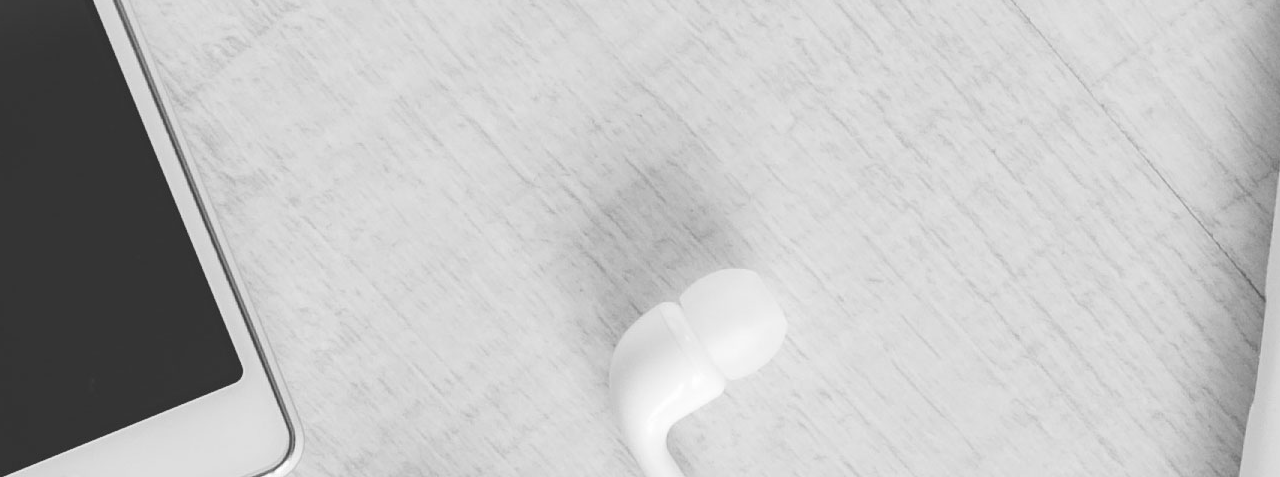
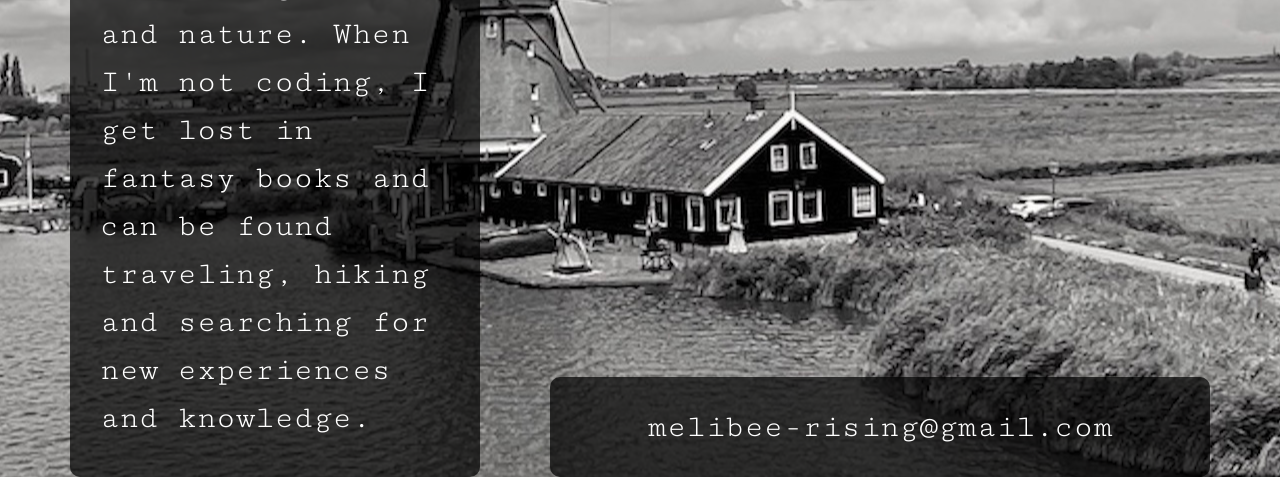
Before and after one commit to melibee-coding/206-flexbox-custom, a plain HTML site: page index.html in a window 1280 px wide. Shown: the part 323-800 px from the top of the page. Drawn offline with nearby package versions, Linux system fonts and the light colour scheme; a web font is replaced by a local one.

Commit message:
Updated layout to flexbox and other customizations

```diff
--- a/css/main.css
+++ b/css/main.css
@@ -12,8 +12,8 @@
 
 html {
     color: #222;
-    font-size: 1em;
-    line-height: 1.4;
+    font-size: 1rem;
+    line-height: 1.5;
 }
 
 /*
@@ -97,38 +97,59 @@ textarea {
 
 /*Large Background Image*/
 html {
-  background: url(../img/bkgd2.jpg) no-repeat center center fixed;
-   /* set height to 100% - these are important for allowing content to vertically align */
+    background: url(../img/windmills-zaneese-bw-1200px.jpg) no-repeat center center fixed;
+    height: 100%;
 }
 
 body {
-  /* set height to 100% - these are important for allowing content to vertically align */
+    height: 100%;
 }
 
 .wrapper {
-  /* set the display to flex and use the justify-content & align-items properties to center all child elements on the page */
+    display: flex;
+    justify-content: space-evenly;
+    align-items: flex-end;
     margin: 0;
     height: 100%;
     width: 100%;
 }
 
 #content {
-  /* set the display to flex and use the justify-content & align-items properties to center the text within the div*/
+    display: flex;
+    justify-content: center;
+    align-items: center;
     background: #222;
-  background:rgba(0,0,0,0.7);
+    background: rgba(0, 0, 0, 0.7);
     color: #fff;
-  font-family: 'Source Sans Pro', sans-serif;
+    font-family: "Cutive Mono", monospace;
     font-weight: 300;
-  font-size: 1.25em;
+    font-size: 2rem;
     line-height: 1.5em;
     border-radius: 10px;
     padding: 0px 30px;
-  width: 300px;
-  height: 300px;
+    width: 350px;
+    height: 650px;
+}
+
+#contact {
+    display: flex;
+    justify-content: center;
+    align-items: center;
+    background: #222;
+    background: rgba(0, 0, 0, 0.7);
+    color: #fff;
+    font-family: "Cutive Mono", monospace;
+    font-weight: 300;
+    font-size: 2rem;
+    line-height: 1.5em;
+    border-radius: 10px;
+    padding: 0px 30px;
+    width: 600px;
+    height: 100px;
 }
 
 #content p span {
-  font-family: 'Lora', sans-serif;
+    font-family: 'Vina Sans', cursive;
 }
 
 
@@ -201,8 +222,10 @@ body {
 
 .clearfix:before,
 .clearfix:after {
-    content: " "; /* 1 */
-    display: table; /* 2 */
+    content: " ";
+    /* 1 */
+    display: table;
+    /* 2 */
 }
 
 .clearfix:after {
@@ -233,11 +256,13 @@ body {
    ========================================================================== */
 
 @media print {
+
     *,
     *:before,
     *:after {
         background: transparent !important;
-        color: #000 !important; /* Black prints faster:
+        color: #000 !important;
+        /* Black prints faster:
                                    http://www.sanbeiji.com/archives/953 */
         box-shadow: none !important;
         text-shadow: none !important;
--- a/index.html
+++ b/index.html
@@ -1,9 +1,10 @@
 <!doctype html>
-<html class="no-js" lang="">
+<html class="no-js" lang="en">
+
 <head>
     <meta charset="utf-8">
     <meta http-equiv="x-ua-compatible" content="ie=edge">
-        <title></title>
+    <title>Responsive Coder</title>
     <meta name="description" content="">
     <meta name="viewport" content="width=device-width, initial-scale=1">
 
@@ -15,7 +16,15 @@
     <script src="js/vendor/modernizr-2.8.3.min.js"></script>
     <link href="https://fonts.googleapis.com/css?family=Lora|Source+Sans+Pro:400,700" rel="stylesheet">
 
+    <link rel="preconnect" href="https://fonts.googleapis.com">
+    <link rel="preconnect" href="https://fonts.gstatic.com" crossorigin>
+    <link href="https://fonts.googleapis.com/css2?family=Cutive+Mono&family=Vina+Sans&display=swap" rel="stylesheet">
+
+    <p class=visuallyhidden>Background image is a photo of two windmills on the edge of a lake with exansvie sky filled
+        with clouds and fields behind the windmills.</p>
+
 </head>
+
 <body>
     <!--[if lt IE 8]>
             <p class="browserupgrade">You are using an <strong>outdated</strong> browser. Please <a href="http://browsehappy.com/">upgrade your browser</a> to improve your experience.</p>
@@ -25,7 +34,12 @@
 
     <section class="wrapper">
         <div id="content">
-                <p>I am a <span>Responsive Designer & Developer</span> who thrives on visual storytelling and the best user experience. When I'm not working, pursuing side projects or getting lost in the rabbit hole of blogs and books, I can be found traveling, hiking and searching for new stories.</p>
+            <p>I am a <span>Responsive Coder</span> who loves travelling, art, and nature. When I'm not coding, I get
+                lost in fantasy books and can be found traveling, hiking and searching for new experiences and
+                knowledge.</p>
+        </div>
+        <div id="contact">
+            <p>melibee-rising@gmail.com</p>
         </div>
     </section>
 
@@ -36,12 +50,15 @@
 
     <!-- Google Analytics: change UA-XXXXX-X to be your site's ID. -->
     <script>
-            (function(b,o,i,l,e,r){b.GoogleAnalyticsObject=l;b[l]||(b[l]=
-            function(){(b[l].q=b[l].q||[]).push(arguments)});b[l].l=+new Date;
-            e=o.createElement(i);r=o.getElementsByTagName(i)[0];
-            e.src='https://www.google-analytics.com/analytics.js';
-            r.parentNode.insertBefore(e,r)}(window,document,'script','ga'));
-            ga('create','UA-XXXXX-X','auto');ga('send','pageview');
+            (function (b, o, i, l, e, r) {
+                b.GoogleAnalyticsObject = l; b[l] || (b[l] =
+                    function () { (b[l].q = b[l].q || []).push(arguments) }); b[l].l = +new Date;
+                e = o.createElement(i); r = o.getElementsByTagName(i)[0];
+                e.src = 'https://www.google-analytics.com/analytics.js';
+                r.parentNode.insertBefore(e, r)
+            }(window, document, 'script', 'ga'));
+        ga('create', 'UA-XXXXX-X', 'auto'); ga('send', 'pageview');
     </script>
 </body>
+
 </html>
```
Also changed, not shown: img/windmills-zaneese-bw-1200px.jpg (added), 1 other file. Lines whose indentation alone changed are shown as unchanged.
